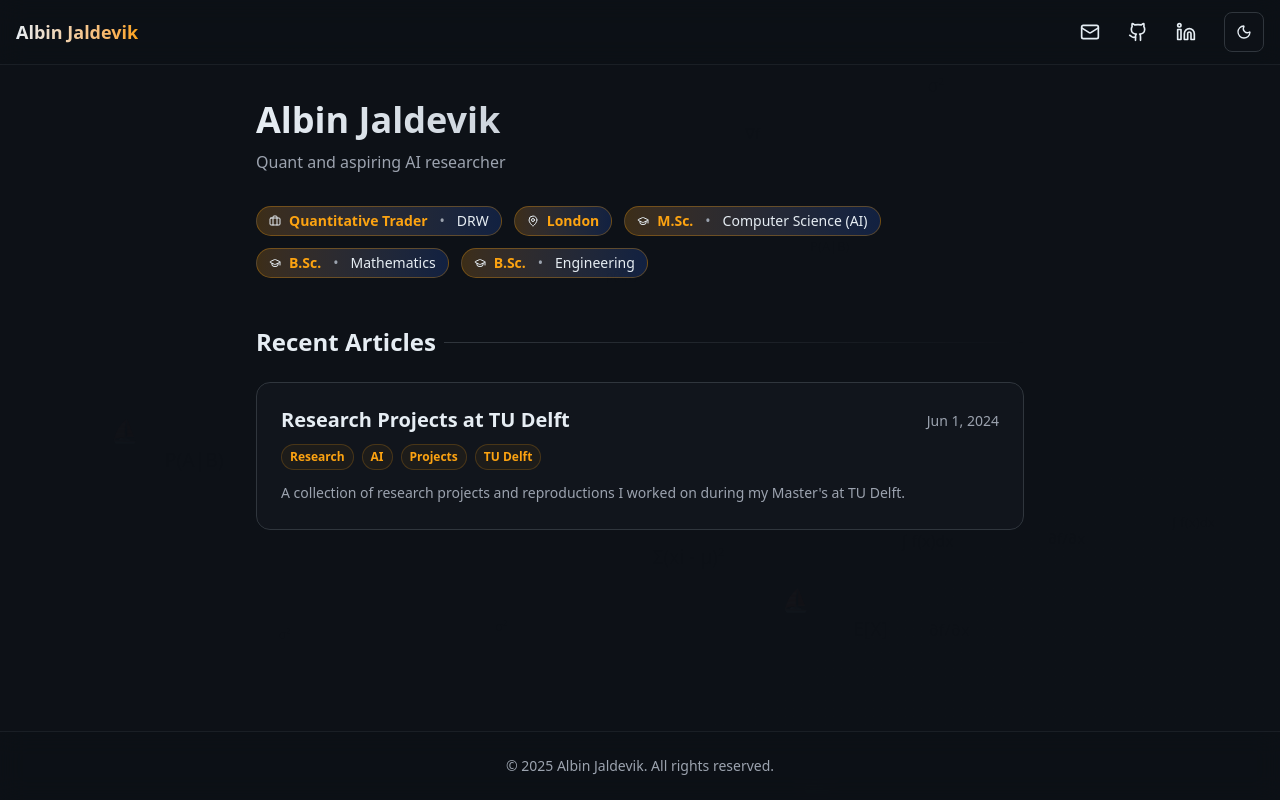
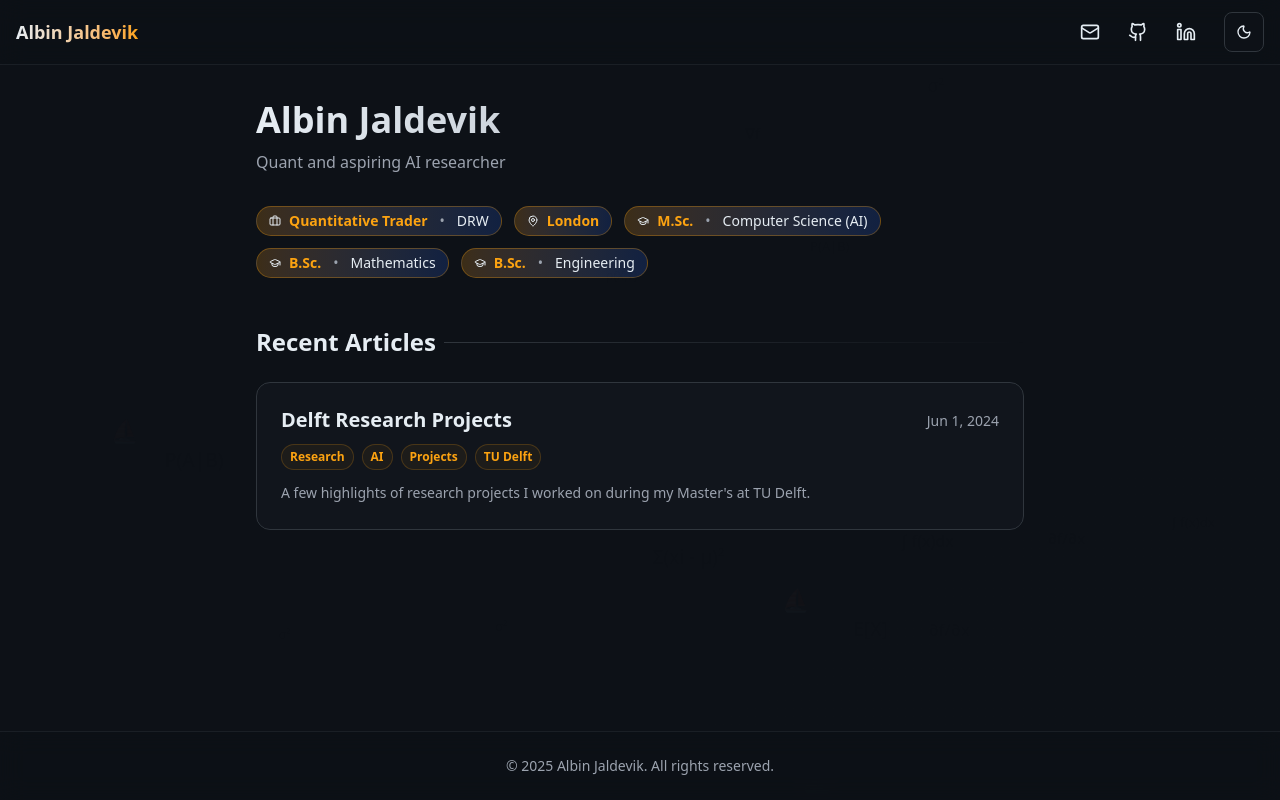
Before and after one commit to albinjal/jaldevik.com, a React (Vite) app: page / in a window 1280 px wide. Built offline with nearby package versions, Linux system fonts and the light colour scheme.

Commit message:
feat: add tags and images to research projects post, and update its title and summary

```diff
--- a/src/generated/posts.ts
+++ b/src/generated/posts.ts
@@ -8,8 +8,8 @@ export const posts: PostMeta[] = [
     path: '/blog/selected-research-projects',
     slug: 'selected-research-projects',
     summary:
-      "A collection of research projects and reproductions I worked on during my Master's at TU Delft.",
+      "A few highlights of research projects I worked on during my Master's at TU Delft.",
     tags: ['Research', 'AI', 'Projects', 'TU Delft'],
-    title: 'Research Projects at TU Delft',
+    title: 'Delft Research Projects',
   },
 ];
--- a/src/posts/selected-research-projects.mdx
+++ b/src/posts/selected-research-projects.mdx
@@ -1,8 +1,9 @@
 ---
-
 title: Delft Research Projects
 date: '2024-06-01'
 summary: A few highlights of research projects I worked on during my Master's at TU Delft.
+tags: ['Research', 'AI', 'Projects', 'TU Delft']
+---
 
 Here are some highlights of research projects I worked on during my Master's at TU Delft, ranging from my thesis on AlphaZero to course projects exploring Computer Vision and Probabilistic Programming. Check out my GitHub for more projects and details.
 
@@ -22,6 +23,8 @@ This project was a deep dive into **Probabilistic Programming**. We worked on re
 
 We implemented the LSTM-based proposal networks in **Gen** (a Julia library). It successfully learned to perform inference on a classic Burglar/Alarm Bayesian network. We also proposed a meta-learning extension to automatically tune the observation embeddings, which is usually a manual and tedious process.
 
+![Accuracy vs MH Budget](/images/projects/inference-compilation-accuracy.png)
+
 ## [Deep Hedging](https://github.com/appie-mathematics/Deep-Hedging)
 
 _Course Project: Deep Reinforcement Learning_
@@ -31,6 +34,8 @@ _Course Project: Deep Reinforcement Learning_
 This was a fun reproduction project where we tackled the paper _Deep Hedging_. The premise is using Deep Reinforcement Learning to find optimal hedging strategies for a portfolio of derivatives, even when facing transaction costs.
 
 We implemented the agents from scratch in PyTorch and set them loose on simulated markets. It was cool to see the agents actually learn to hedge effectively. You can see in the training GIF above how the agent (the red line) starts to figure out how to offset the risk of the portfolio (the blue line) over time, finding a strategy that minimizes the overall variance.
+
+![Optimal Hedging Paths](/images/projects/deep-hedging-paths.svg)
 
 ## [Bayesian Loss for Car Counting](https://github.com/albinjal/Bayesian-Car-Counting)
 
```
Also changed, not shown: public/images/projects/inference-compilation-accuracy.png (added).
